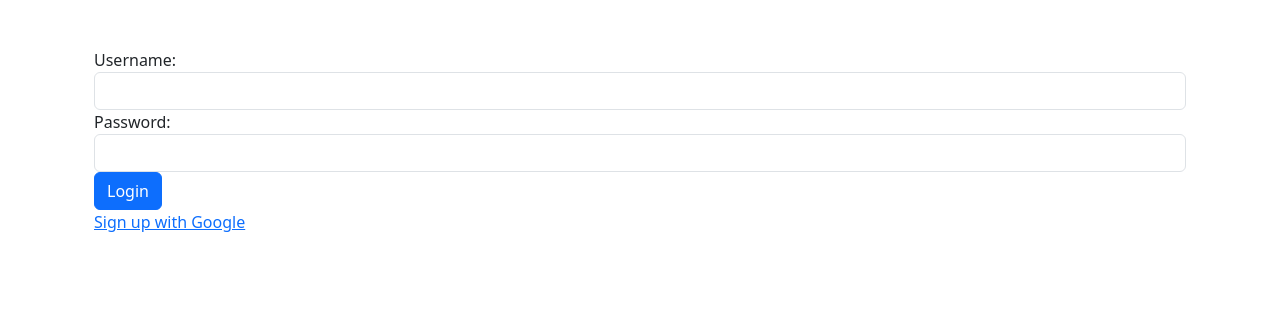
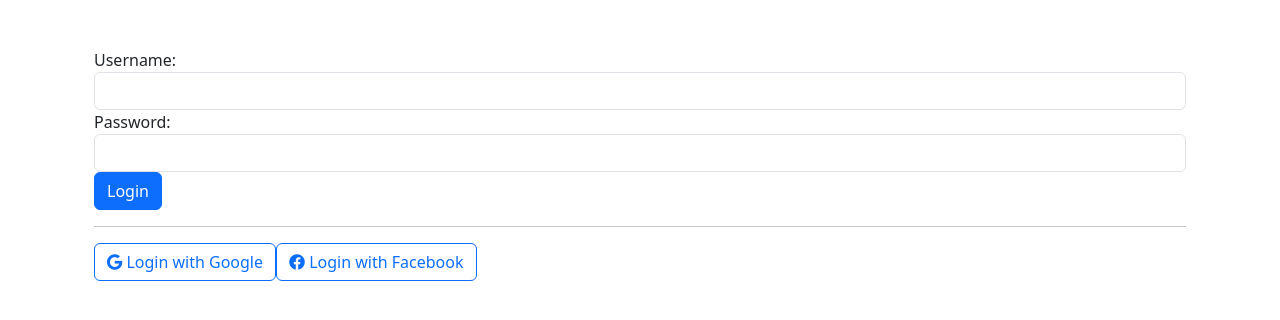
Before and after one commit to apple635471/shortenlink, a Django app: page /login in a window 1280 px wide. Shown: the part 76-396 px from the top of the page. Run offline with Django 4.2, Linux system fonts and the light colour scheme; parts of the project's set-up code (start-up, migrations or seed data) failed here and were passed over; some libraries are stand-ins or nearby versions.

Commit message:
tweak: use AllAuth UI to prettify allauth template

```diff
--- a/requirements.txt
+++ b/requirements.txt
@@ -4,3 +4,5 @@ gunicorn
 psycopg2
 whitenoise
 django-allauth==0.61
+django-allauth-ui
+django-widget-tweaks
--- a/shortenlink/app/templates/base.html
+++ b/shortenlink/app/templates/base.html
@@ -6,6 +6,7 @@
     <title>ShortenLink</title>
     <!-- Bootstrap CSS -->
     <link href="https://cdn.jsdelivr.net/npm/bootstrap@5.3.2/dist/css/bootstrap.min.css" rel="stylesheet">
+    <link rel="stylesheet" href="https://cdnjs.cloudflare.com/ajax/libs/font-awesome/5.15.3/css/all.min.css">
     <!-- Bootstrap JS -->
     <script src="https://code.jquery.com/jquery-3.3.1.slim.min.js"></script>
     <script src="https://cdnjs.cloudflare.com/ajax/libs/popper.js/1.14.7/umd/popper.min.js"></script>
--- a/shortenlink/app/templates/login.html
+++ b/shortenlink/app/templates/login.html
@@ -22,6 +22,14 @@
             </div>
             <button type="submit" class="btn btn-primary">Login</button>
         </form>
-        <a href="{% provider_login_url 'google' %}">Sign up with Google</a>
+        <hr>
+        <div class="d-flex mt-3">
+            <a href="{% provider_login_url 'google' %}" class="btn btn-outline-primary">
+                <i class="fab fa-google"></i> Login with Google
+            </a>
+            <a href="#" class="btn btn-outline-primary">
+                <i class="fab fa-facebook"></i> Login with Facebook
+            </a>
+        </div>
     </div>
 {% endblock %}
--- a/shortenlink/shortenlink/settings.py
+++ b/shortenlink/shortenlink/settings.py
@@ -46,10 +46,12 @@ INSTALLED_APPS = [
     "django.contrib.messages",
     "django.contrib.staticfiles",
     "django.contrib.sites",
+    "allauth_ui",
     "allauth",
     "allauth.account",
     "allauth.socialaccount",
     "allauth.socialaccount.providers.google",
+    "widget_tweaks",
 ]
 
 MIDDLEWARE = [
```
Also changed, not shown: shortenlink/__init__.py (deleted).
